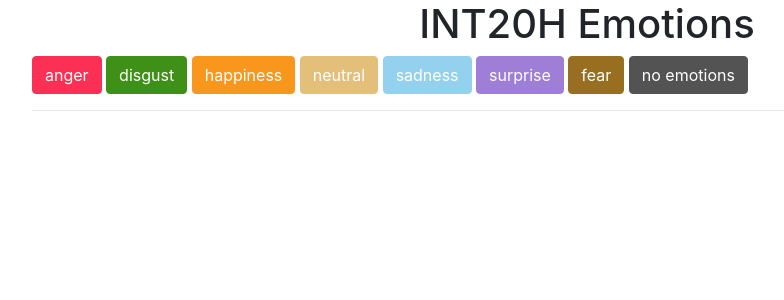
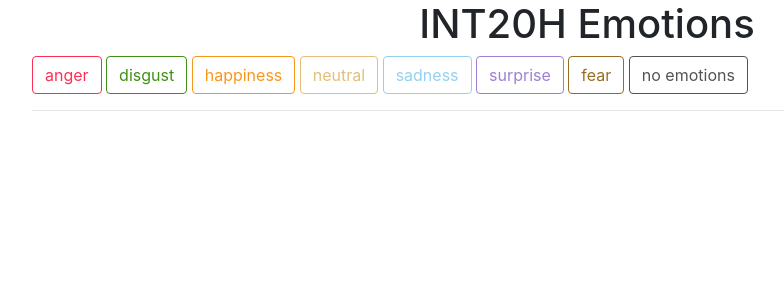
Before and after one commit to not-a-dev0/INT20H_test, a Flask app: template app/templates/content.html in a window 1280 px wide. Shown: the top 300 px of the page, without its empty margins (53-837 px from the left). Run offline with Flask 2, Linux system fonts and the light colour scheme; the template is opened without the code that fills it, so the values that code supplies are empty; parts of the project's set-up code (start-up, migrations or seed data) failed here and were passed over; some libraries are stand-ins or nearby versions.

Commit message:
birth of a new filter

```diff
--- a/app/static/style.css
+++ b/app/static/style.css
@@ -122,3 +122,110 @@ body {
     background-color: var(--no-emotions-color);
     border-color: var(--no-emotions-color);
 }
+
+*,
+*::before,
+*::after {
+  box-sizing: border-box;
+}
+
+img {
+  height: auto;
+  max-width: 100%;
+  vertical-align: middle;
+}
+
+.cards {
+  display: flex;
+  flex-wrap: wrap;
+  list-style: none;
+  margin: 0;
+  padding: 0;
+}
+
+.cards__item {
+  display: flex;
+  padding: 1rem;
+
+  @media(min-width: 40rem) {
+    width: 50%;
+  }
+  @media(min-width: 56rem) {
+    width: 33.3333%;
+  }
+}
+
+.card {
+  background-color: white;
+  border-radius: 0.25rem;
+  box-shadow: 0 20px 40px -14px rgba(0,0,0,0.25);
+  display: flex;
+  flex-direction: column;
+  overflow: hidden;
+  :hover {
+    .card__image {
+      filter: contrast(100%);
+    }
+  }
+}
+
+.card__content {
+  display: flex;
+  flex: 1 1 auto;
+  flex-direction: column;
+  padding: 1rem;
+}
+
+.card__image {
+  background-position: center center;
+  background-repeat: no-repeat;
+  background-size: cover;
+  border-top-left-radius: 0.25rem;
+  border-top-right-radius: 0.25rem;
+  filter: contrast(70%);
+  //filter: saturate(180%);
+  overflow: hidden;
+  position: relative;
+  transition: filter 0.5s cubic-bezier(.43,.41,.22,.91);;
+  ::before {
+    content: "";
+	  display: block;
+    padding-top: 56.25%;
+  }
+  @media(min-width: 40rem) {
+    ::before {
+      padding-top: 66.6%;
+    }
+  }
+}
+
+/*.card__image--flowers {*/
+  /*background-image: url(https://unsplash.it/800/600?image=82);*/
+/*}*/
+
+/*.card__image--river {*/
+  /*background-image: url(https://unsplash.it/800/600?image=11);*/
+/*}*/
+
+/*.card__image--record {*/
+  /*background-image: url(https://unsplash.it/800/600?image=39);*/
+/*}*/
+
+/*.card__image--fence {*/
+  /*background-image: url(https://unsplash.it/800/600?image=59);*/
+/*}*/
+
+.card__title {
+  color: @gray-dark;
+  font-size: 1.25rem;
+  font-weight: 300;
+  letter-spacing: 2px;
+  text-transform: uppercase;
+}
+
+.card__text {
+  flex: 1 1 auto;
+  font-size: 0.875rem;
+  line-height: 1.5;
+  margin-bottom: 1.25rem;
+}
--- a/app/templates/content.html
+++ b/app/templates/content.html
@@ -5,47 +5,82 @@
     <div class="container justify-content-center">
         <div id="filter" class="">
             <!--<p class="control" onClick=selectCategory(e)>-->
-        <button type="button" class="btn btn-outline-light btn-anger anger-selected" onclick="selectEmotion('anger')">anger</button>
-        <button type="button" class="btn btn-outline-dark btn-disgust disgust-selected" onclick="selectEmotion('disgust')">disgust
+            <button type="button" class="btn btn-outline-light btn-anger"
+                    onclick="selectEmotion('anger')">anger
             </button>
-        <button type="button" class="btn btn-outline-dark btn-happiness happiness-selected" onclick="selectEmotion('happiness')">
+            <button type="button" class="btn btn-outline-dark btn-disgust"
+                    onclick="selectEmotion('disgust')">disgust
+            </button>
+            <button type="button" class="btn btn-outline-dark btn-happiness"
+                    onclick="selectEmotion('happiness')">
                 happiness
             </button>
-        <button type="button" class="btn btn-outline-dark btn-neutral neutral-selected" onclick="selectEmotion('neutral')">neutral
+            <button type="button" class="btn btn-outline-dark btn-neutral"
+                    onclick="selectEmotion('neutral')">neutral
             </button>
-        <button type="button" class="btn btn-outline-dark btn-sadness sadness-selected" onclick="selectEmotion('sadness')">sadness
+            <button type="button" class="btn btn-outline-dark btn-sadness"
+                    onclick="selectEmotion('sadness')">sadness
             </button>
-        <button type="button" class="btn btn-outline-dark btn-surprise surprise-selected" onclick="selectEmotion('surprise')">surprise
+            <button type="button" class="btn btn-outline-dark btn-surprise"
+                    onclick="selectEmotion('surprise')">surprise
             </button>
-        <button type="button" class="btn btn-outline-dark btn-fear fear-selected" onclick="selectEmotion('fear')">fear</button>
-        <button type="button" class="btn btn-outline-dark btn-no-emotions no-emotions-selected" onclick="selectEmotion('no-emotions')">no emotions
+            <button type="button" class="btn btn-outline-dark btn-fear" onclick="selectEmotion('fear')">
+                fear
+            </button>
+            <button type="button" class="btn btn-outline-dark btn-no-emotions"
+                    onclick="selectEmotion('no-emotions')">no emotions
             </button>
         </div>
         <hr>
         <div id="photos">
-        <div class="card-columns" id="photos-column">
+            {#        <div class="card-deck" id="photos-column">#}
+
+            <ul class="cards" id="photos-list">
+
                 {% for photo in photos %}
+                    <li class="cards__item">
                         <div class="card">
                             <img class="card-img-top" src="{{ photo.url }}" alt="Card image cap">
                             {% if (photo.emotions) | length > 0 %}
                                 <div class="card-body">
                                     <p class="card-text">{% for emotion in photo.emotions %} <span
-                            class="{{emotion}} text-center">{{emotion}} </span>{%endfor%}</p>
+                                            class="{{ emotion }} text-center">{{ emotion }} </span>{% endfor %}</p>
                                 </div>
                             {% else %}
                                 <div class="card-body">
                                     <p class="card-text">NO EMOTIONS HERE</p>
                                 </div>
                             {% endif %}
+
                         </div>
+                    </li>
+
+                    {#            <div class="card">#}
+                    {#                    <img class="card-img-top" src="{{ photo.url }}" alt="Card image cap">#}
+                    {#                    {% if (photo.emotions) | length > 0 %}#}
+                    {#                        <div class="card-body">#}
+                    {#                            <p class="card-text">{% for emotion in photo.emotions %} <span#}
+                    {#                                    class="{{ emotion }} text-center">{{ emotion }} </span>{% endfor %}</p>#}
+                    {#                        </div>#}
+                    {#                    {% else %}#}
+                    {#                        <div class="card-body">#}
+                    {#                            <p class="card-text">NO EMOTIONS HERE</p>#}
+                    {#                        </div>#}
+                    {#                    {% endif %}#}
+                    {#            </div>#}
+
                 {% endfor %}
-        </div>
+            </ul>
+
+            {#        </div>#}
         </div>
     </div>
 
     <script>
-    let selectedEmotions = ["happiness", "anger", "disgust", "fear", "sadness", "surprise", "neutral", "no-emotions"];
-    var photoParent = document.getElementById("photos-column")
+        {#let selectedEmotions = ["happiness", "anger", "disgust", "fear", "sadness", "surprise", "neutral", "no-emotions"];#}
+        let selectedEmotions = [];
+
+        var photoParent = document.getElementById("photos-list")
 
         let selectEmotion = function (emotion) {
             var shouldDisplay = "block";
@@ -56,9 +91,12 @@
                 shouldDisplay = "none";
                 buttonClicked.classList.remove(className);
                 selectedEmotions.splice(selectedEmotions.indexOf(emotion), 1)
+                console.log(selectedEmotions)
+
             } else {
                 buttonClicked.classList.add(className);
                 selectedEmotions.push(emotion)
+                console.log(selectedEmotions)
             }
 
             var div = document.querySelector('#photos'),
@@ -70,24 +108,29 @@
             //paraArr.forEach(function (p) {
             //    p.style.display = "none";
             //});
-        console.log(shouldDisplay);
+            {#console.log(shouldDisplay);#}
             var allPhotos = photoParent.children;
-        if(emotion === "no-emotions"){
+            if (emotion === "no-emotions") {
                 emotion = "NO EMOTIONS";
             }
-        for(var i = 0; i < allPhotos.length; i++){
+            for (var i = 0; i < allPhotos.length; i++) {
                 var photoCard = allPhotos[i];
+
+                if (selectedEmotions.length == 0) {
+                    photoCard.style.display = "block";
+
+                } else {
                     var photoCardText = photoCard.querySelector('.card-text');
-            console.log(photoCardText.textContent);
-            if(photoCardText.textContent.includes(emotion)){
-                console.log("present");
+                    {#console.log(photoCardText.textContent);#}
+                    if (photoCardText.textContent.includes(emotion)) {
+                        {#console.log("present");#}
                         photoCard.style.display = shouldDisplay;
+                    }
                 }
             }
 
 
         };
-
 
 
         function comparePhotosByEmotions(a, b) {
```
Lines whose indentation alone changed are shown as unchanged.
